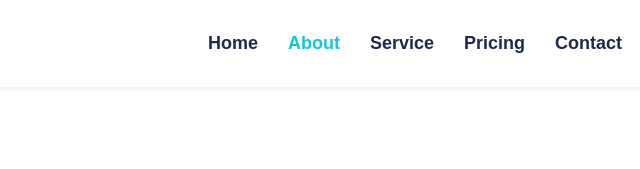
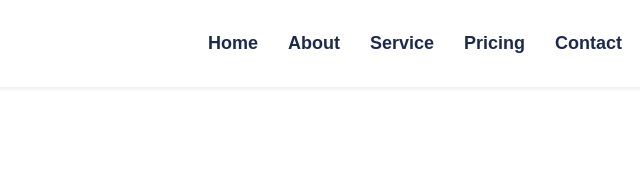
Before and after one commit to youssef-nabil-1/SA-project, a plain HTML site: page doctor.html in a window 1280 px wide. Shown: the top 169 px of the page, 476-1116 px from the left. Drawn offline with Linux system fonts and the light colour scheme.

Commit message:
Add files via upload

```diff
--- a/doctor.html
+++ b/doctor.html
@@ -27,7 +27,7 @@
                 <div class="collapse navbar-collapse" id="navbarCollapse">
                     <div class="navbar-nav ms-auto py-0">
                         <a href="index.html" class="nav-item nav-link">Home</a>
-                        <a href="about.html" class="nav-item nav-link active">About</a>
+                        <a href="about.html" class="nav-item nav-link">About</a>
                         <a href="service.html" class="nav-item nav-link">Service</a>
                         <a href="price.html" class="nav-item nav-link">Pricing</a>
                         <a href="contact.html" class="nav-item nav-link">Contact</a>
```
